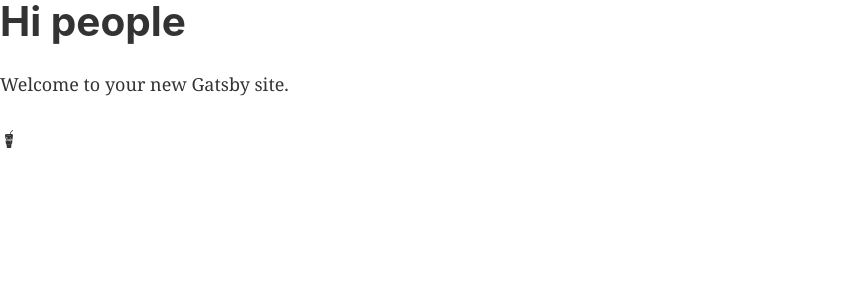
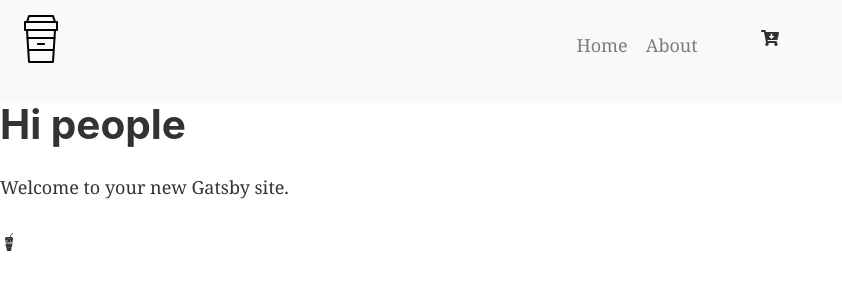
Before and after one commit to BartoszTermena/Coffee_Shop_GatsbyJS, a Gatsby site: page / in a window 1280 px wide. Shown: the whole page, without its empty margins (0-842 px from the left). Built offline with nearby package versions, Linux system fonts and the light colour scheme; Gatsby itself is replaced by a stand-in of ours.

Commit message:
collapse navbar using state, handle navbar

```diff
--- /dev/null
+++ b/src/components/Globals/Navbar.js
@@ -0,0 +1,54 @@
+import React, { Component } from 'react'
+import { Link } from 'gatsby'
+import logo from '../../images/logo.svg'
+import { FaCartArrowDown } from 'react-icons/fa'
+
+export default class Navbar extends Component {
+    state = {
+        navbarOpen: false,
+        collapse: 'collapse navbar-collapse',
+        links: [
+            {id: 1, path: '/', text: 'home'},
+            {id: 2, path: '/about', text: 'about'}
+        ]
+    }
+    navbarHandler = () => {
+      this.state.navbarOpen
+      ? this.setState({navbarOpen: false, collapse: 'collapse navbar-collapse'})
+      : this.setState({navbarOpen: true, collapse: 'collapse navbar-collapse show'})
+    }
+  render() {
+    return (
+      <nav className="navbar navbar-expand-sm bg-light navbar-light">
+        <Link to="/" className="navbar-brand">
+            <img src={logo} alt="logo" />
+        </Link>
+        <button
+        className="navbar-toggler"
+        type="button"
+        onClick={this.navbarHandler}>
+            <span className="navbar-toggler-icon"></span>
+        </button>
+        <div className={this.state.collapse}>
+          <ul className="navbar-nav mx-auto">
+            {this.state.links.map(link => {
+              return (
+              <li
+              className="nav-item"
+              key={link.id}>
+                <Link
+                  className="nav-link text-capitalize"
+                  to={link.path}>
+                  {link.text}
+                </Link>
+              </li>
+            )})}
+            <li className="nav-item ml-sm-5">
+                <FaCartArrowDown className="cart-icon"/>
+            </li>
+          </ul>
+        </div>
+      </nav>
+    )
+  }
+}
--- a/src/components/layout.js
+++ b/src/components/layout.js
@@ -5,8 +5,11 @@ import { StaticQuery, graphql } from "gatsby"
 import './bootstrap.css'
 import "./layout.css"
 
+import Navbar from './Globals/Navbar'
+
 const Layout = ({ children }) => (
   <>
+    <Navbar />
     {children}
   </>
 )
```
